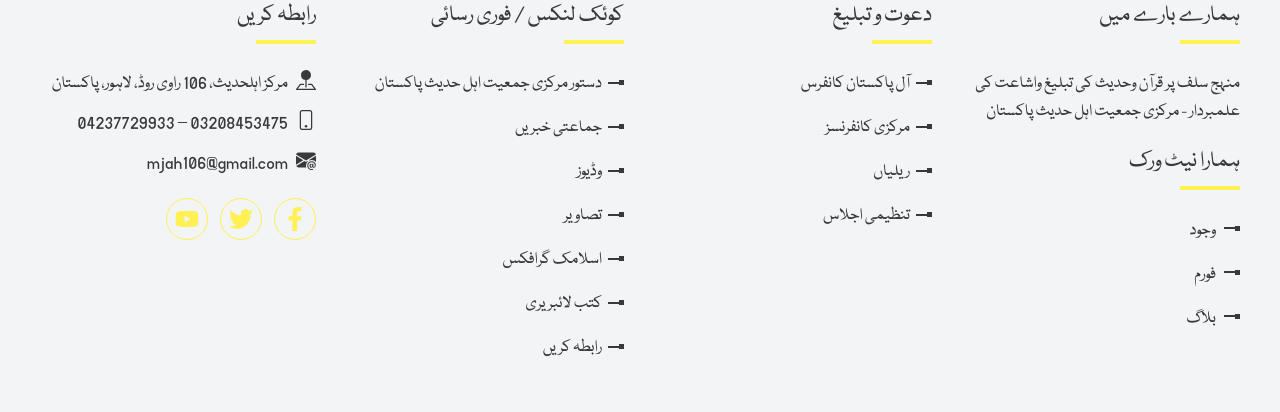
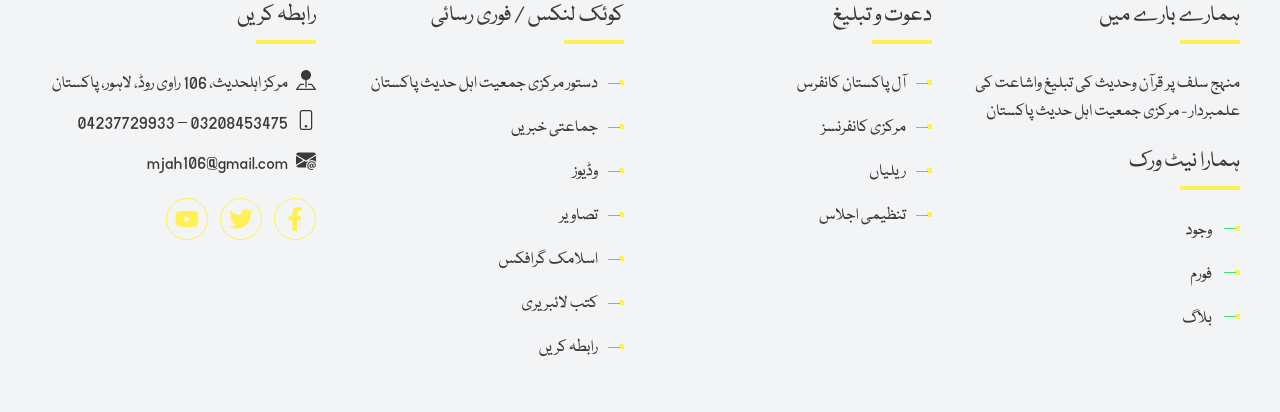
Before and after one commit to mufaqar/ahlehadith, a Next.js app: page /haft-roza-ahlehadith in a window 1280 px wide. Shown: the part 946-1358 px from the top of the page. Built offline with nearby package versions, Linux system fonts and the light colour scheme.

Commit message:
marker color

```diff
--- a/src/components/footer/index.tsx
+++ b/src/components/footer/index.tsx
@@ -24,19 +24,19 @@ const Footer = () => {
                   <h2 className="mb-6 text-2xl text-pure uppercase ahle-heading font-ahle mt-5">
                     ہمارا نیٹ ورک
                   </h2>
-                  <ul className='list-inside list-square marker:text-pure'>
-                    <li className="text-pure font-ahle text-lg mb-4 relative before:content-[' '] before:h-[2px] before:w-3 before:bg-pure before:absolute before:top-2.5 before:right-1">
-                      <Link href="#" className="text-pure hover:opacity-80 font-ahle text-lg">
+                  <ul className='list-inside list-square marker:text-yellow'>
+                    <li className="text-pure font-ahle text-lg mb-4 relative before:content-[' '] before:h-[1px] before:w-3 before:bg-green-400 before:absolute before:top-[11px] before:right-1">
+                      <Link href="#" className="text-pure hover:opacity-80 font-ahle text-lg ms-1">
                         وجود
                       </Link>
                     </li>
-                    <li className="text-pure font-ahle text-lg mb-4 relative before:content-[' '] before:h-[2px] before:w-3 before:bg-pure before:absolute before:top-2.5 before:right-1">
-                      <Link href="#" className="text-pure hover:opacity-80 font-ahle text-lg">
+                    <li className="text-pure font-ahle text-lg mb-4 relative before:content-[' '] before:h-[1px] before:w-3 before:bg-green-400 before:absolute before:top-[11px] before:right-1">
+                      <Link href="#" className="text-pure hover:opacity-80 font-ahle text-lg ms-1">
                         فورم
                       </Link>
                     </li>
-                    <li className="text-pure font-ahle text-lg mb-4 relative before:content-[' '] before:h-[2px] before:w-3 before:bg-pure before:absolute before:top-2.5 before:right-1">
-                      <Link href="#" className="text-pure hover:opacity-80 font-ahle text-lg">
+                    <li className="text-pure font-ahle text-lg mb-4 relative before:content-[' '] before:h-[1px] before:w-3 before:bg-green-400 before:absolute before:top-[11px] before:right-1">
+                      <Link href="#" className="text-pure hover:opacity-80 font-ahle text-lg ms-1">
                         بلاگ
                       </Link>
                     </li>
@@ -50,10 +50,10 @@ const Footer = () => {
                       <h2 className="mb-6 text-2xl text-pure uppercase ahle-heading font-ahle">
                         {item.name}
                       </h2>
-                      <ul className="list-inside list-square marker:text-pure">
+                      <ul className="list-inside list-square marker:text-yellow">
                         {item.sub_menu?.map((sub_item: any, _idx: any) => {
-                          return <li key={_idx} className="mb-4 relative before:content-[' '] before:h-[2px] before:w-3 before:bg-pure before:absolute before:top-3 before:right-1">
-                            <Link href={sub_item.link} className="text-pure hover:opacity-80 font-ahle text-lg">
+                          return <li key={_idx} className="mb-4 relative before:content-[' '] before:h-[1px] before:w-3 before:bg-green-400 before:absolute before:top-[13px] before:right-1">
+                            <Link href={sub_item.link} className="text-pure hover:opacity-80 font-ahle text-lg ms-1">
                               {sub_item.name}
                             </Link>
                           </li>
@@ -68,31 +68,31 @@ const Footer = () => {
                 <h2 className="mb-6 text-2xl text-pure uppercase ahle-heading font-ahle">
                   کوئک لنکس / فوری رسائی
                 </h2>
-                <ul className="list-inside list-square marker:text-pure">
-                  <li className="mb-4 relative before:content-[' '] before:h-[2px] before:w-3 before:bg-pure before:absolute before:top-3 before:right-1">
-                    <Link href="#" className="text-pure hover:opacity-80 font-ahle text-lg">
+                <ul className="list-inside list-square marker:text-yellow">
+                  <li className="mb-4 relative before:content-[' '] before:h-[1px] before:w-3 before:bg-green-400 before:absolute before:top-[13px] before:right-1">
+                    <Link href="#" className="text-pure hover:opacity-80 font-ahle text-lg ms-1">
                       دستور مرکزی جمعیت اہل حدیث پاکستان
                     </Link>
                   </li>
-                  <li className="mb-4 relative before:content-[' '] before:h-[2px] before:w-3 before:bg-pure before:absolute before:top-3 before:right-1">
-                    <Link href="/blogs" className="text-pure hover:opacity-80 font-ahle text-lg">
+                  <li className="mb-4 relative before:content-[' '] before:h-[1px] before:w-3 before:bg-green-400 before:absolute before:top-[13px] before:right-1">
+                    <Link href="/blogs" className="text-pure hover:opacity-80 font-ahle text-lg ms-1">
                       جماعتی خبریں
                     </Link>
                   </li>
-                  <li className="mb-4 relative before:content-[' '] before:h-[2px] before:w-3 before:bg-pure before:absolute before:top-3 before:right-1">
-                    <Link href="/videos" className="text-pure hover:opacity-80 font-ahle text-lg">وڈیوز</Link>
+                  <li className="mb-4 relative before:content-[' '] before:h-[1px] before:w-3 before:bg-green-400 before:absolute before:top-[13px] before:right-1">
+                    <Link href="/videos" className="text-pure hover:opacity-80 font-ahle text-lg ms-1">وڈیوز</Link>
                   </li>
-                  <li className="mb-4 relative before:content-[' '] before:h-[2px] before:w-3 before:bg-pure before:absolute before:top-3 before:right-1">
-                    <Link href="/pictures" className="text-pure hover:opacity-80 font-ahle text-lg">تصاویر</Link>
+                  <li className="mb-4 relative before:content-[' '] before:h-[1px] before:w-3 before:bg-green-400 before:absolute before:top-[13px] before:right-1">
+                    <Link href="/pictures" className="text-pure hover:opacity-80 font-ahle text-lg ms-1">تصاویر</Link>
                   </li>
-                  <li className="mb-4 relative before:content-[' '] before:h-[2px] before:w-3 before:bg-pure before:absolute before:top-3 before:right-1">
-                    <Link href="islamic-graphics" className="text-pure hover:opacity-80 font-ahle text-lg">اسلامک گرافکس</Link>
+                  <li className="mb-4 relative before:content-[' '] before:h-[1px] before:w-3 before:bg-green-400 before:absolute before:top-[13px] before:right-1">
+                    <Link href="islamic-graphics" className="text-pure hover:opacity-80 font-ahle text-lg ms-1">اسلامک گرافکس</Link>
                   </li>
-                  <li className="mb-4 relative before:content-[' '] before:h-[2px] before:w-3 before:bg-pure before:absolute before:top-3 before:right-1">
-                    <Link href="/books-library" className="text-pure hover:opacity-80 font-ahle text-lg">کتب لائبریری</Link>
+                  <li className="mb-4 relative before:content-[' '] before:h-[1px] before:w-3 before:bg-green-400 before:absolute before:top-[13px] before:right-1">
+                    <Link href="/books-library" className="text-pure hover:opacity-80 font-ahle text-lg ms-1">کتب لائبریری</Link>
                   </li>
-                  <li className="mb-4 relative before:content-[' '] before:h-[2px] before:w-3 before:bg-pure before:absolute before:top-3 before:right-1">
-                    <Link href="/contact-us" className="text-pure hover:opacity-80 font-ahle text-lg">رابطہ کریں</Link>
+                  <li className="mb-4 relative before:content-[' '] before:h-[1px] before:w-3 before:bg-green-400 before:absolute before:top-[13px] before:right-1">
+                    <Link href="/contact-us" className="text-pure hover:opacity-80 font-ahle text-lg ms-1">رابطہ کریں</Link>
                   </li>
                 </ul>
               </div>
```
